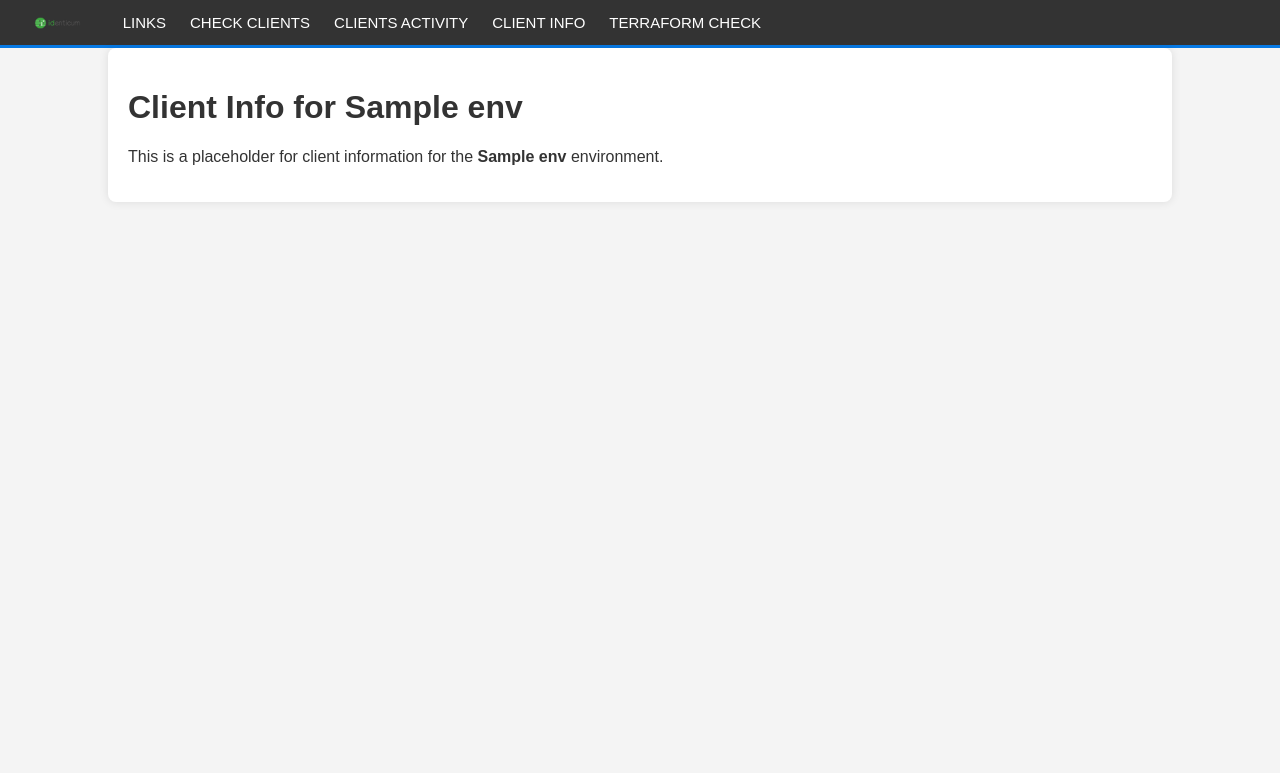
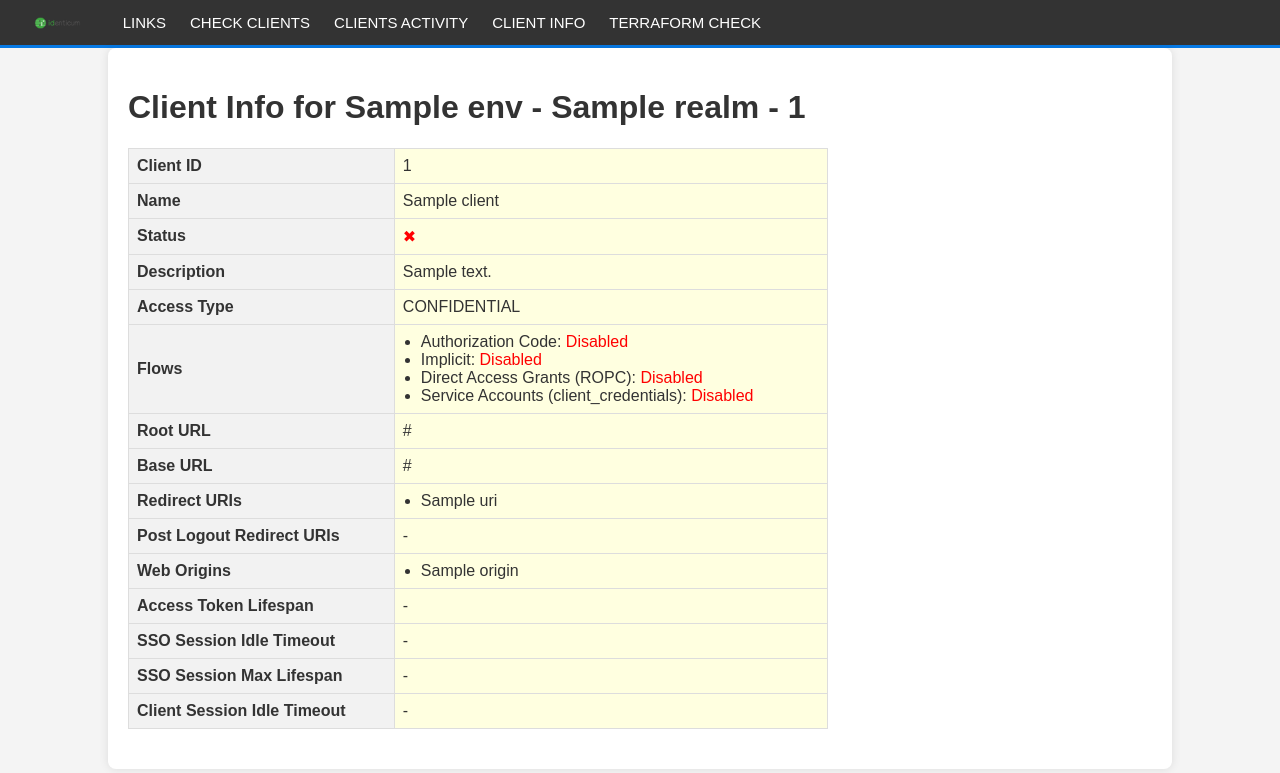
Before and after one commit to Identicum/sherpa-ciam-home, a Flask app: template app/templates/clientinfo_detail.html in a window 1280 px wide. Shown: the top 773 px of the page. Run offline with Flask 3, Linux system fonts and the light colour scheme; the template is opened without the code that fills it: most values are stand-ins (such as "Sample title", 1, 10 or a date in 2020).

Commit message:
clientinfo - WIP

```diff
--- a/app/blueprints/clientinfo.py
+++ b/app/blueprints/clientinfo.py
@@ -11,4 +11,5 @@ def clientinfo_list(env, realm):
 @clientinfo_bp.route('/clientinfo/<env>/<realm>/<client_id>', methods=["GET"])
 def clientinfo_detail(env, realm, client_id):
     client = getClient(env, realm, client_id)
-    return render_template('clientinfo_list.html', realms=getRealms(), environments=getEnvironments(), env=env, realm=realm, client_id=client_id, client=client)
+    logger.trace("client: {}", client)
+    return render_template('clientinfo_detail.html', realms=getRealms(), environments=getEnvironments(), env=env, realm=realm, client=client)
--- a/app/templates/clientinfo_detail.html
+++ b/app/templates/clientinfo_detail.html
@@ -1,10 +1,57 @@
 {% extends "index.html" %}
 
-{% block title %}Client Info for {{ env }}{% endblock %}
+{% block title %}Client Info for {{ env }} - {{ realm }} - {{ client.clientId }}{% endblock %}
 
 {% block content %}
 <div class="container">
-    <h1>Client Info for {{ env }}</h1>
-    <p>This is a placeholder for client information for the <b>{{ env }}</b> environment.</p>
+    <h1>Client Info for {{ env }} - {{ realm }} - {{ client.clientId }}</h1>
+    {% if client %}
+    <table class="admin-links-table" style="max-width:700px;">
+        <tbody>
+            <tr><th>Client ID</th><td>{{ client.clientId }}</td></tr>
+            <tr><th>Name</th><td>{{ client.name }}</td></tr>
+            <tr><th>Status</th>
+                <td>
+                    {% if client.enabled %}
+                        <span title="Enabled" style="color:green;">&#x2714;</span>
+                    {% else %}
+                        <span title="Disabled" style="color:red;">&#x2716;</span>
+                    {% endif %}
+                </td>
+            </tr>
+            <tr><th>Description</th><td>{{ client.description or '' }}</td></tr>
+            <tr><th>Access Type</th>
+                <td>{% if client.publicClient %}
+                        PUBLIC
+                    {% else %}
+                        CONFIDENTIAL
+                    {% endif %}
+                </td>
+            </tr>
+            <tr>
+                <th>Flows</th>
+                <td>
+                    <ul style="margin:0; padding-left:18px;">
+                        <li>Authorization Code: {% if client.standardFlowEnabled %}<span style="color:green;">Enabled</span>{% else %}<span style="color:red;">Disabled</span>{% endif %}</li>
+                        <li>Implicit: {% if client.implicitFlowEnabled %}<span style="color:green;">Enabled</span>{% else %}<span style="color:red;">Disabled</span>{% endif %}</li>
+                        <li>Direct Access Grants (ROPC): {% if client.directAccessGrantsEnabled %}<span style="color:green;">Enabled</span>{% else %}<span style="color:red;">Disabled</span>{% endif %}</li>
+                        <li>Service Accounts (client_credentials): {% if client.serviceAccountsEnabled %}<span style="color:green;">Enabled</span>{% else %}<span style="color:red;">Disabled</span>{% endif %}</li>
+                    </ul>
+                </td>
+            </tr>
+            <tr><th>Root URL</th><td>{{ client.rootUrl or client.root_url or '' }}</td></tr>
+            <tr><th>Base URL</th><td>{{ client.baseUrl or client.base_url or '' }}</td></tr>
+            <tr><th>Redirect URIs</th><td>{% if client.redirectUris %}<ul style="margin:0; padding-left:18px;">{% for uri in client.redirectUris %}<li>{{ uri }}</li>{% endfor %}</ul>{% else %}-{% endif %}</td></tr>
+            <tr><th>Post Logout Redirect URIs</th><td>{% if client.attributes['post.logout.redirect.uris'] %}<ul style="margin:0; padding-left:18px;">{% for uri in client.attributes['post.logout.redirect.uris'] %}<li>{{ uri }}</li>{% endfor %}</ul>{% else %}-{% endif %}</td></tr>
+            <tr><th>Web Origins</th><td>{% if client.webOrigins %}<ul style="margin:0; padding-left:18px;">{% for origin in client.webOrigins %}<li>{{ origin }}</li>{% endfor %}</ul>{% else %}-{% endif %}</td></tr>
+            <tr><th>Access Token Lifespan</th><td>{{ client.attributes['access.token.lifespan'] if client.attributes and 'access.token.lifespan' in client.attributes else '-' }}</td></tr>
+            <tr><th>SSO Session Idle Timeout</th><td>{{ client.attributes['sso.session.idle.timeout'] if client.attributes and 'sso.session.idle.timeout' in client.attributes else '-' }}</td></tr>
+            <tr><th>SSO Session Max Lifespan</th><td>{{ client.attributes['sso.session.max.lifespan'] if client.attributes and 'sso.session.max.lifespan' in client.attributes else '-' }}</td></tr>
+            <tr><th>Client Session Idle Timeout</th><td>{{ client.attributes['client.session.idle.timeout'] if client.attributes and 'client.session.idle.timeout' in client.attributes else '-' }}</td></tr>
+        </tbody>
+    </table>
+    {% else %}
+        <p>No client data found.</p>
+    {% endif %}
 </div>
 {% endblock %}
--- a/app/utils.py
+++ b/app/utils.py
@@ -4,7 +4,7 @@ from sherpa.utils.basics import Properties
 from sherpa.utils.basics import Logger
 from sherpa.keycloak.keycloak_lib import SherpaKeycloakAdmin
 
-logger = Logger(os.path.basename(__file__), "DEBUG", "/tmp/python-flask.log")
+logger = Logger(os.path.basename(__file__), "TRACE", "/tmp/python-flask.log")
 properties = Properties("/local.properties", "/local.properties")
 
 def get_data():
```
Also changed, not shown: app/templates/clientinfo_list.html (+6 -2 lines).
